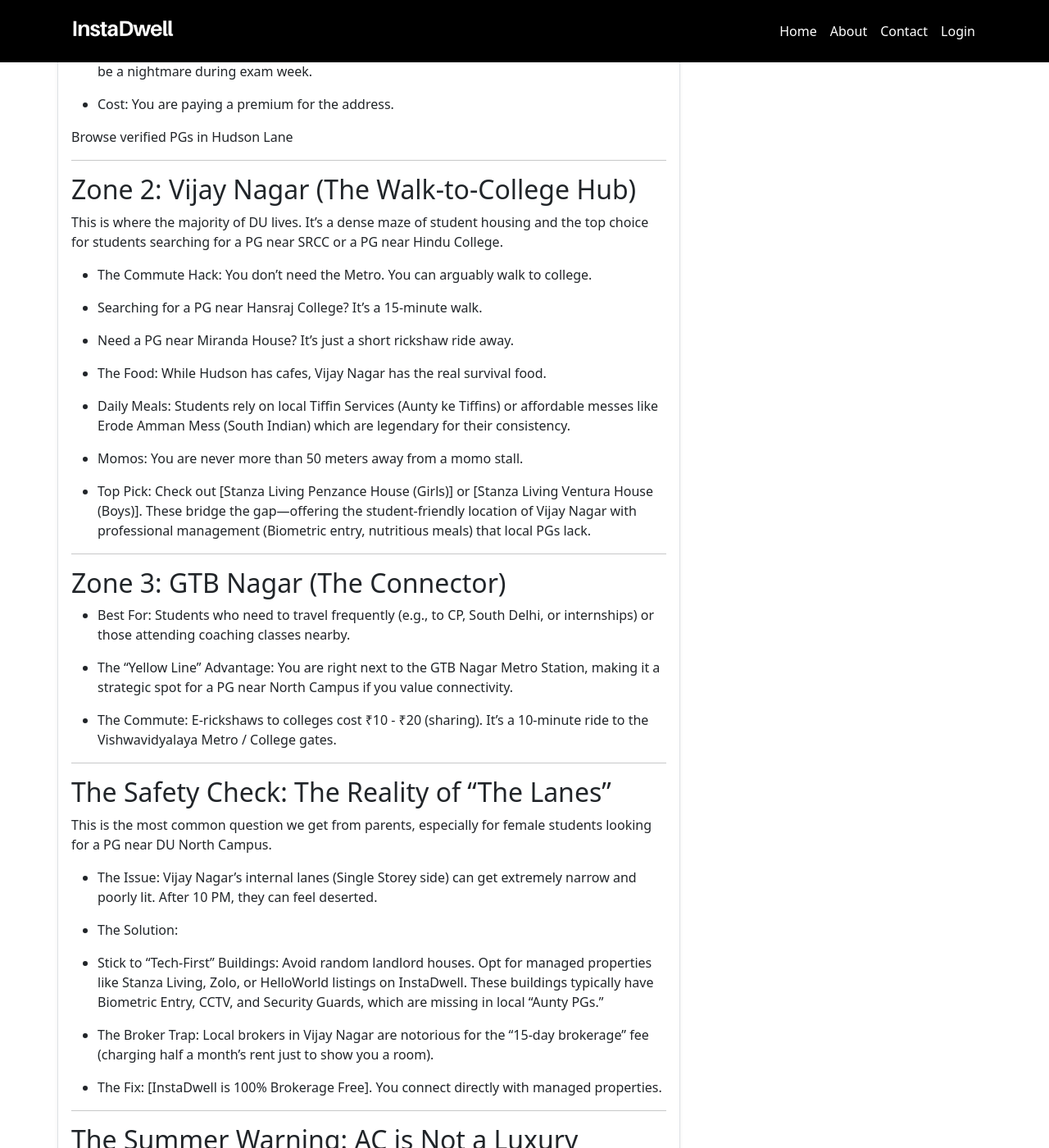
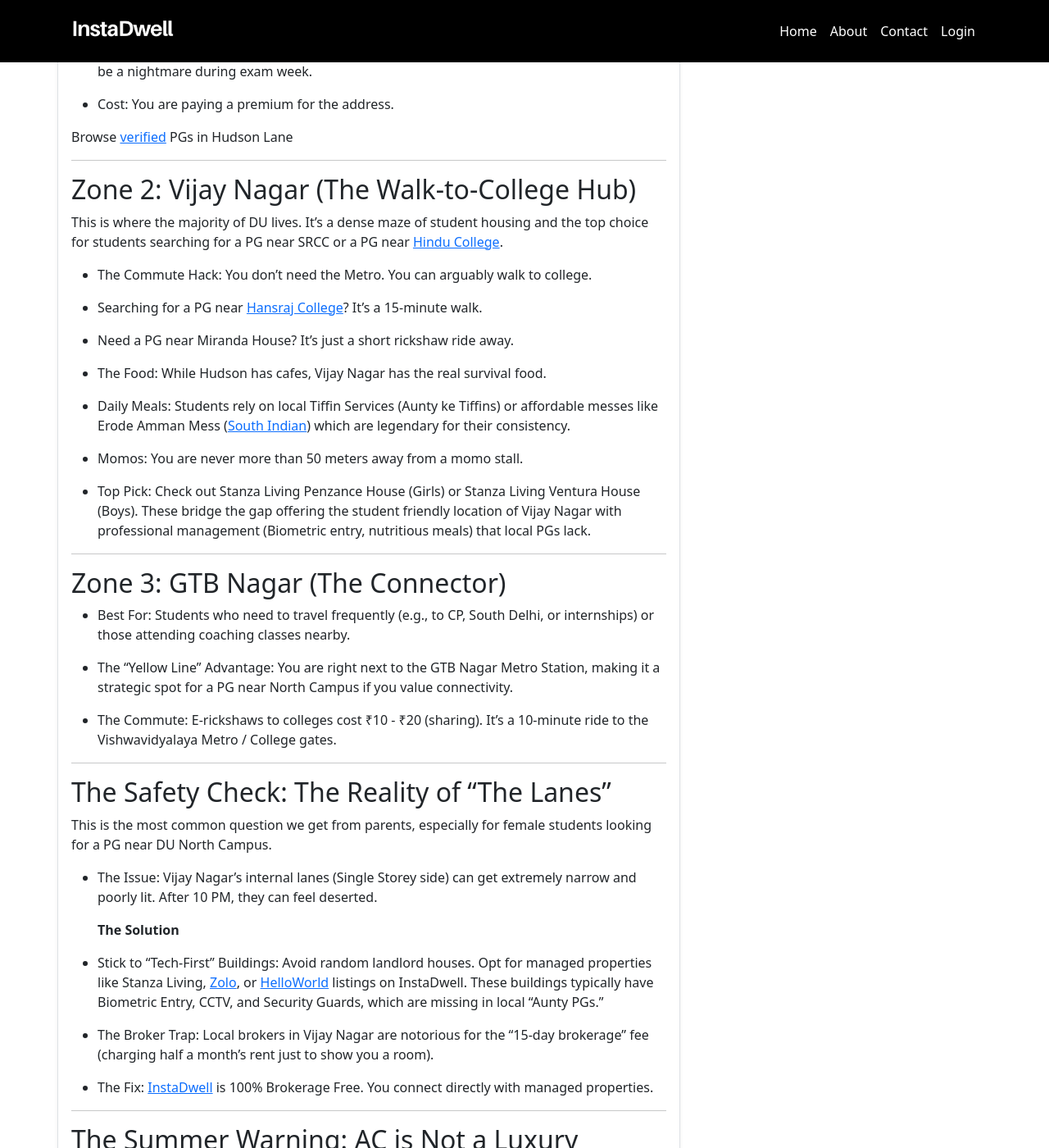
Before and after one commit to instadw/instadwell-blog, a Jekyll site: the page built from _posts/2026-1-19-north-campus-pg-guide-hudson-lane-vs-vijay-nagar-vs-gtb-nagar.md, in a window 1280 px wide and 1400 px high, scrolled down 1757 px. Shown: the whole window at 82% size. Built offline with Jekyll 4.4.1, drawn with Linux system fonts in a browser that asks for light colours; part of the change alters nothing that is shown; some of the changed text lies outside the part shown.

```diff
--- a/_posts/2026-1-19-north-campus-pg-guide-hudson-lane-vs-vijay-nagar-vs-gtb-nagar.md
+++ b/_posts/2026-1-19-north-campus-pg-guide-hudson-lane-vs-vijay-nagar-vs-gtb-nagar.md
@@ -10,15 +10,15 @@ date: 2026-1-19T09:14:00.000+05:30
 ---
 
 
-If you have secured a seat in SRCC, Hindu, Hansraj, Kirori Mal, or Miranda House, congratulations. You have won the academic lottery.
+If you have secured a seat in [SRCC](https://www.srcc.edu/), [Hindu], [Hansraj](https://www.hansrajcollege.ac.in/), Kirori Mal, or [Miranda House](https://www.mirandahouse.ac.in/), congratulations. You have won the academic lottery.
 
 Now comes the harder part: Finding a North Campus PG that doesn't bankrupt you or melt you in the Delhi heat.
 
 North Campus isn't just one area; it’s a collection of distinct "micro-cities."
 
--   Hudson Lane: The "South Delhi" of North Campus (Cafes, Parties, Expensive).
+-   Hudson Lane: The "[South Delhi](https://instadwell.com/search?lat=28.4929198&lng=77.1847921&location=South%20Delhi%2C%20New%20Delhi%2C%20Delhi%2C%20India&city=New%20Delhi&country=India)" of North Campus (Cafes, Parties, Expensive).
 
--   Vijay Nagar: The "Budget Student" Hub (Narrow lanes, affordable, walkable).
+-   Vijay Nagar: The "Budget Student" Hub (Narrow lanes, [affordable](https://blog.instadwell.com/affordable-student-accommodation-in-pune), walkable).
 
 -   GTB Nagar: The "Connector" (Metro access, busy, coaching centers).
 
@@ -52,28 +52,27 @@ Insider Tip: In Vijay Nagar, you will hear about "Single Storey" vs. "Double Sto
 
 Living here means you are in the heart of the action. You are steps away from Big Yellow Door (BYD), Rico’s, and Mama’s Buoi.
 
--   The Pros: You live in the best-constructed buildings with lifts (rare for a North Campus PG). It’s safe, well-lit, and usually has power backup.
+-   **The Pros**: You live in the best constructed buildings with lifts (rare for a North Campus PG). It’s safe, well-lit, and usually has power backup.
 
--   The Cons:
-
+    **The Cons**
 
 -   Noise: If your room faces the main road, the cafe music and crowd noise on weekends can be a nightmare during exam week.
 
 -   Cost: You are paying a premium for the address.
 
 
-Browse verified PGs in Hudson Lane
+Browse [verified](https://blog.instadwell.com/affordable-student-housing-in-india-find-verified-rooms-near-you) PGs in Hudson Lane
 
 ----------
 
 ## Zone 2: Vijay Nagar (The Walk-to-College Hub)
 
-This is where the majority of DU lives. It’s a dense maze of student housing and the top choice for students searching for a PG near SRCC or a PG near Hindu College.
+This is where the majority of DU lives. It’s a dense maze of student housing and the top choice for students searching for a PG near SRCC or a PG near [Hindu College](https://hinducollege.ac.in/).
 
 -   The Commute Hack: You don’t need the Metro. You can arguably walk to college.
 
 
--   Searching for a PG near Hansraj College? It's a 15-minute walk.
+-   Searching for a PG near [Hansraj College](https://instadwell.com/search?lat=28.6806755&lng=77.2096174&location=Hansraj%20College%2C%20Delhi%2C%20110007%2C%20India&city=Delhi&country=India)? It's a 15-minute walk.
 
 -   Need a PG near Miranda House? It's just a short rickshaw ride away.
 
@@ -81,12 +80,12 @@ This is where the majority of DU lives. It’s a dense maze of student housing a
 -   The Food: While Hudson has cafes, Vijay Nagar has the real survival food.
 
 
--   Daily Meals: Students rely on local Tiffin Services (Aunty ke Tiffins) or affordable messes like Erode Amman Mess (South Indian) which are legendary for their consistency.
+-   Daily Meals: Students rely on local Tiffin Services (Aunty ke Tiffins) or affordable messes like Erode Amman Mess ([South Indian](https://blog.instadwell.com/the-engineering-exodus-how-south-india-is-driving-the-global-tech-talent-shift)) which are legendary for their consistency.
 
 -   Momos: You are never more than 50 meters away from a momo stall.
 
 
--   Top Pick: Check out [Stanza Living Penzance House (Girls)] or [Stanza Living Ventura House (Boys)]. These bridge the gap—offering the student-friendly location of Vijay Nagar with professional management (Biometric entry, nutritious meals) that local PGs lack.
+-   Top Pick: Check out Stanza Living Penzance House (Girls) or Stanza Living Ventura House (Boys). These bridge the gap offering the student friendly location of Vijay Nagar with professional management (Biometric entry, nutritious meals) that local PGs lack.
 
 
 ----------
@@ -108,21 +107,20 @@ This is the most common question we get from parents, especially for female stud
 
 -   The Issue: Vijay Nagar’s internal lanes (Single Storey side) can get extremely narrow and poorly lit. After 10 PM, they can feel deserted.
 
--   The Solution:
+    **The Solution**
 
-
--   Stick to "Tech-First" Buildings: Avoid random landlord houses. Opt for managed properties like Stanza Living, Zolo, or HelloWorld listings on InstaDwell. These buildings typically have Biometric Entry, CCTV, and Security Guards, which are missing in local "Aunty PGs."
+-   Stick to "Tech-First" Buildings: Avoid random landlord houses. Opt for managed properties like Stanza Living, [Zolo](https://instadwell.com/properties/2419-zolo), or [HelloWorld](https://instadwell.com/properties/3178-helloworld-infinity) listings on InstaDwell. These buildings typically have Biometric Entry, CCTV, and Security Guards, which are missing in local "Aunty PGs."
 
 -   The Broker Trap: Local brokers in Vijay Nagar are notorious for the "15-day brokerage" fee (charging half a month's rent just to show you a room).
 
--   The Fix:  [InstaDwell is 100% Brokerage Free]. You connect directly with managed properties.
+-   The Fix:  [InstaDwell](https://instadwell.com/) is 100% Brokerage Free. You connect directly with managed properties.
 
 
 ----------
 
 ## The Summer Warning: AC is Not a Luxury
 
-Delhi hits 45°C in May/June—right when your semester exams happen.
+Delhi hits 45°C in May/June right when your semester exams happen.
 
 -   Top Floor Trap: Avoid top-floor rooms in Vijay Nagar unless they have industrial-grade insulation (most don't).
 
@@ -142,4 +140,4 @@ Delhi hits 45°C in May/June—right when your semester exams happen.
 -   Choose GTB Nagar if: You need the Metro daily for internships or coaching.
 
 
-Browse North Campus PGs near DU
+Browse [North Campus](https://instadwell.com/search?lat=28.6987867&lng=77.2047205&location=GTB%20Nagar%2C%20Delhi%2C%20110033%2C%20India&city=Delhi&country=India) PGs near DU
```
